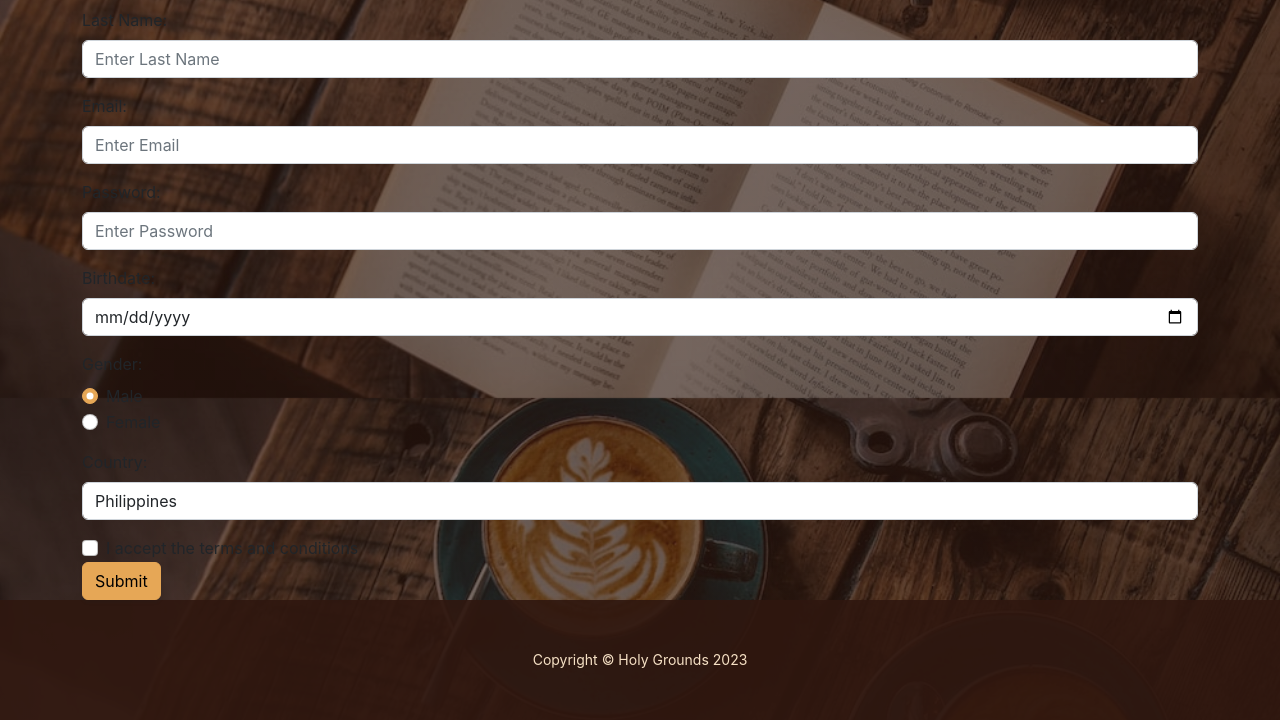
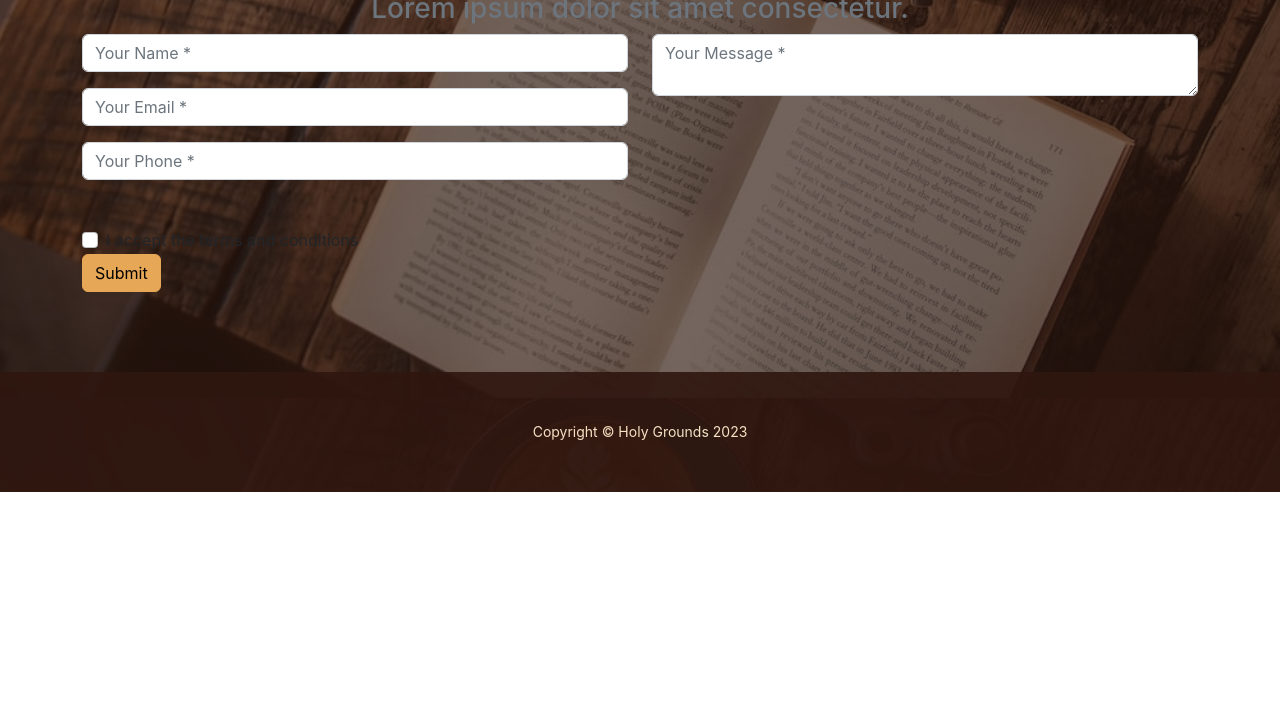
Before and after one commit to Aldwin14/Holy-Grounds, a plain HTML site: page registration.html in a window 1280 px wide. Shown: the part 562-1282 px from the top of the page. After the commit the page ends 1054 px from the top, so only its background shows below. Drawn offline with nearby package versions, Linux system fonts and the light colour scheme.

Commit message:
Add files via upload

```diff
--- a/registration.html
+++ b/registration.html
@@ -6,7 +6,7 @@
         <meta name="description" content="" />
         <meta name="author" content="" />
 	<title>Holy Grounds</title>
-	 <link rel="icon" type="image/x-icon" href="src/favicon.ico" />
+	 <link rel="icon" type="image/x-icon" href="src/hg.ico" />
 	<meta name="viewport" content="width=device-width, initial-scale=1">
 	<link rel="stylesheet" href="https://maxcdn.bootstrapcdn.com/bootstrap/4.5.2/css/bootstrap.min.css">
 	<script src="https://ajax.googleapis.com/ajax/libs/jquery/3.5.1/jquery.min.js"></script>
@@ -37,50 +37,49 @@
                 </div>
             </div>
         </nav>
+		        <!-- Contact-->
+        <section class="page-section" id="contact">
             <div class="container">
-		<h1 class="text-center">Registration Form</h1>
-		<form>
+                <div class="text-center">
+                    <h2 class="section-heading text-uppercase">Contact Us</h2>
+                    <h3 class="section-subheading text-muted">Lorem ipsum dolor sit amet consectetur.</h3>
+                </div>
+                <!-- * * * * * * * * * * * * * * *-->
+                <!-- * * SB Forms Contact Form * *-->
+                <!-- * * * * * * * * * * * * * * *-->
+                <!-- This form is pre-integrated with SB Forms.-->
+                <!-- To make this form functional, sign up at-->
+                <!-- https://startbootstrap.com/solution/contact-forms-->
+                <!-- to get an API token!-->
+                <form id="contactForm" data-sb-form-api-token="API_TOKEN">
+                    <div class="row align-items-stretch mb-5">
+                        <div class="col-md-6">
                             <div class="form-group">
-				<label for="first-name">First Name:</label>
-				<input type="text" class="form-control" id="first-name" placeholder="Enter First Name" required>
+                                <!-- Name input-->
+                                <input class="form-control" id="name" type="text" placeholder="Your Name *" data-sb-validations="required" />
+                                <div class="invalid-feedback" data-sb-feedback="name:required">A name is required.</div>
                             </div>
                             <div class="form-group">
-				<label for="last-name">Last Name:</label>
-				<input type="text" class="form-control" id="last-name" placeholder="Enter Last Name" required>
+                                <!-- Email address input-->
+                                <input class="form-control" id="email" type="email" placeholder="Your Email *" data-sb-validations="required,email" />
+                                <div class="invalid-feedback" data-sb-feedback="email:required">An email is required.</div>
+                                <div class="invalid-feedback" data-sb-feedback="email:email">Email is not valid.</div>
                             </div>
-			<div class="form-group">
-				<label for="email">Email:</label>
-				<input type="email" class="form-control" id="email" placeholder="Enter Email">
-			</div>
-			<div class="form-group">
-				<label for="password">Password:</label>
-				<input type="password" class="form-control" id="password" placeholder="Enter Password">
-			</div>
-			<div class="form-group">
-				<label for="birthdate">Birthdate:</label>
-				<input type="date" class="form-control" id="birthdate" required>
-			</div>
-			<div class="form-group">
-				<label for="gender">Gender:</label>
-				<div class="form-check">
-					<input class="form-check-input" type="radio" name="gender" id="male" value="male" checked>
-					<label class="form-check-label" for="male">Male</label>
-				</div>
-				<div class="form-check">
-					<input class="form-check-input" type="radio" name="gender" id="female" value="female">
-					<label class="form-check-label" for="female">Female</label>
+                            <div class="form-group mb-md-0">
+                                <!-- Phone number input-->
+                                <input class="form-control" id="phone" type="tel" placeholder="Your Phone *" data-sb-validations="required" />
+                                <div class="invalid-feedback" data-sb-feedback="phone:required">A phone number is required.</div>
                             </div>
                         </div>
-			<div class="form-group">
-				<label for="country">Country:</label>
-				<select class="form-control" id="country">
-					<option value="USA">Philippines</option>
-					<option value="Canada">Korea</option>
-					<option value="Mexico">Japan</option>
-					<option value="Mexico">China</option>
-					<option value="Mexico">Indonesia</option>
-				</select>
+                        <div class="col-md-6">
+                            <div class="form-group form-group-textarea mb-md-0">
+                                <!-- Message input-->
+                                <textarea class="form-control" id="message" placeholder="Your Message *" data-sb-validations="required"></textarea>
+                                <div class="invalid-feedback" data-sb-feedback="message:required">A message is required.</div>
                             </div>
+                        </div>
+                    </div>
+
 			<div class="form-group form-check">
 				<input type="checkbox" class="form-check-input" id="terms" required>
 				<label class="form-check-label" for="terms">I accept the terms and conditions</label>
```
Also changed, not shown: about.html (+1 -1 lines), index.html (+1 -1 lines), products.html (+1 -1 lines), store.html (+1 -1 lines). Lines whose indentation alone changed are shown as unchanged.
